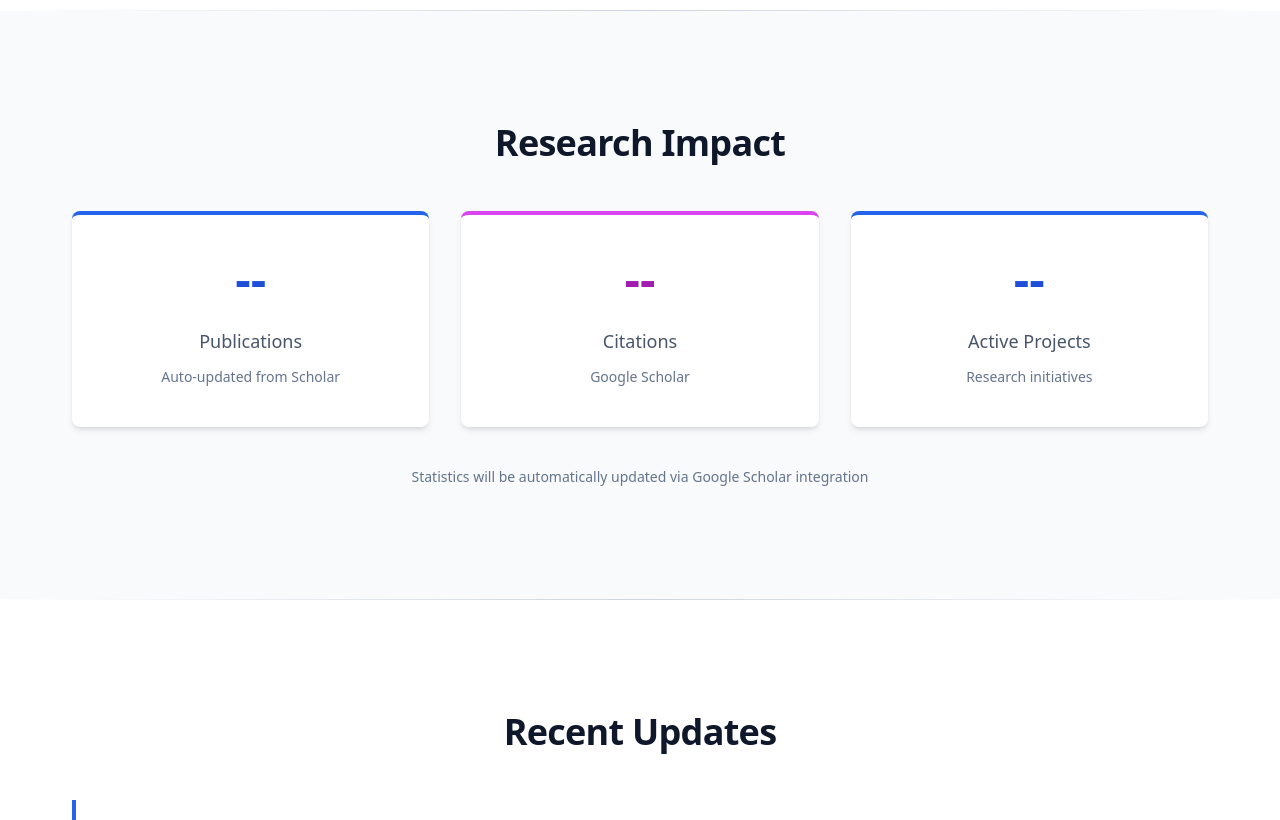
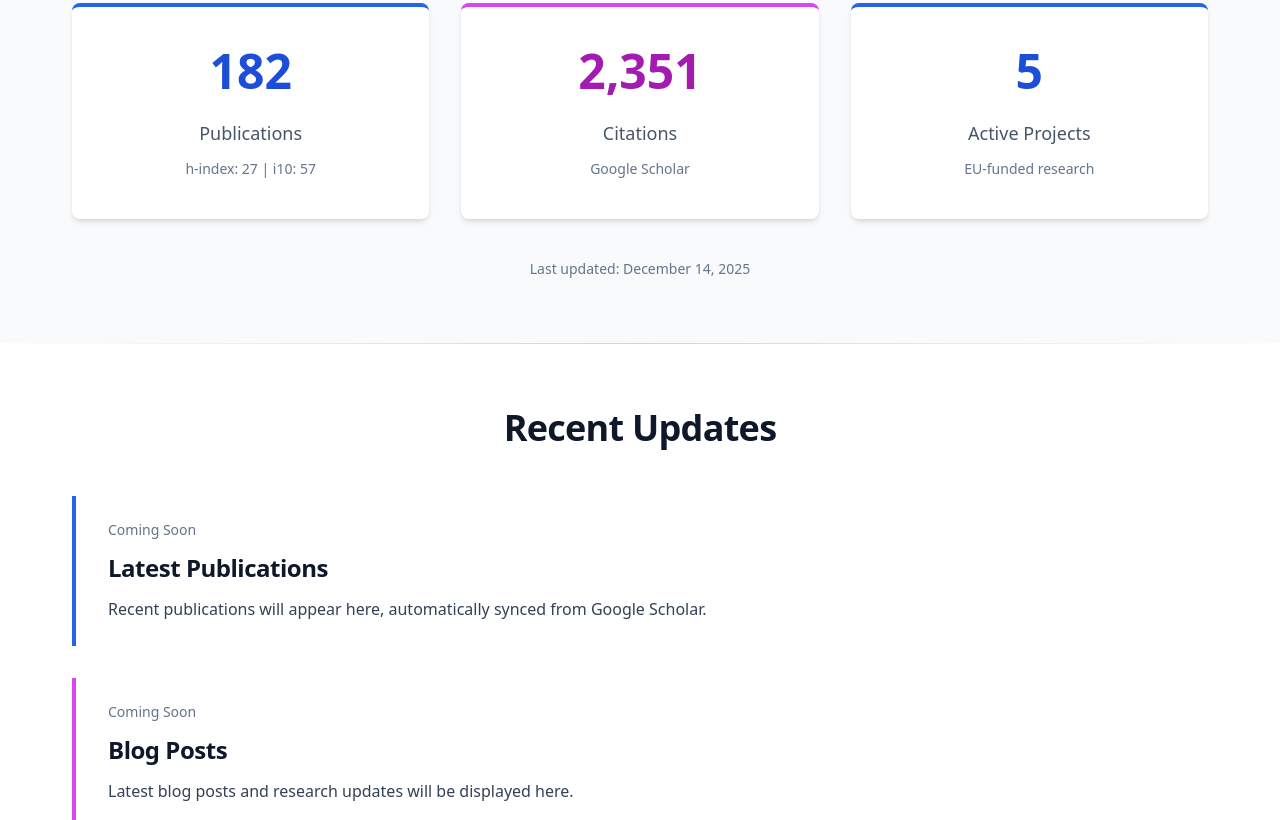
Before and after one commit to xilouris/xilouris.github.io, an Astro site: page / in a window 1280 px wide. Shown: the part 1280-2100 px from the top of the page. Built offline with nearby package versions, Linux system fonts and the light colour scheme; Astro itself is replaced by a stand-in of ours.

Commit message:
fix: display Google Scholar stats on homepage and reduce section spacing
- Import scholarStats and activeProjects data
- Display real publication count (182), citations (2,351), h-index (27), i10-index (57)
- Show active projects count (5)
- Add last updated timestamp
- Reduce section padding from py-24/py-28 to py-12/py-16 for better spacing
- Reduce hero section from py-32 to py-20

Fixes #1: Research impact statistics now show actual Google Scholar data
Fixes #2: Reduced gaps between sections on landing page

```diff
--- a/src/pages/index.astro
+++ b/src/pages/index.astro
@@ -1,11 +1,13 @@
 ---
 import BaseLayout from '../layouts/BaseLayout.astro';
 import { profile } from '../data/profile';
+import { scholarStats } from '../data/publications-auto';
+import { activeProjects } from '../data/projects';
 ---
 
 <BaseLayout title="Home">
   <!-- Hero Section -->
-  <section class="bg-gradient-to-br from-primary-50 via-white to-accent-50 py-24 md:py-32">
+  <section class="bg-gradient-to-br from-primary-50 via-white to-accent-50 py-16 md:py-20">
     <div class="container mx-auto px-4 sm:px-6 lg:px-8 max-w-7xl">
       <div class="grid grid-cols-1 lg:grid-cols-3 gap-16 items-center">
         <!-- Profile Image -->
@@ -79,7 +81,7 @@ import { profile } from '../data/profile';
   </section>
 
   <!-- Research Interests Section -->
-  <section class="py-20 md:py-24 bg-white">
+  <section class="py-12 md:py-16 bg-white">
     <div class="container mx-auto px-4 sm:px-6 lg:px-8 max-w-6xl">
       <h2 class="text-3xl md:text-4xl font-bold text-secondary-900 mb-12 text-center">
         Research Interests
@@ -98,30 +100,30 @@ import { profile } from '../data/profile';
   <div class="h-px bg-gradient-to-r from-transparent via-secondary-300 to-transparent"></div>
 
   <!-- Quick Stats Section -->
-  <section class="py-24 md:py-28 bg-secondary-50">
+  <section class="py-12 md:py-16 bg-secondary-50">
     <div class="container mx-auto px-4 sm:px-6 lg:px-8 max-w-6xl">
       <h2 class="text-3xl md:text-4xl font-bold text-secondary-900 mb-12 text-center">
         Research Impact
       </h2>
       <div class="grid grid-cols-1 md:grid-cols-3 gap-8">
         <div class="bg-white rounded-lg p-10 shadow-md hover:shadow-lg text-center border-t-4 border-primary-600 transition-shadow">
-          <div class="text-5xl font-bold text-primary-700 mb-6">--</div>
+          <div class="text-5xl font-bold text-primary-700 mb-6">{scholarStats.totalPublications}</div>
           <div class="text-lg text-secondary-600 font-medium mb-3">Publications</div>
-          <div class="text-sm text-secondary-500">Auto-updated from Scholar</div>
+          <div class="text-sm text-secondary-500">h-index: {scholarStats.hIndex} | i10: {scholarStats.i10Index}</div>
         </div>
         <div class="bg-white rounded-lg p-10 shadow-md hover:shadow-lg text-center border-t-4 border-accent-500 transition-shadow">
-          <div class="text-5xl font-bold text-accent-700 mb-6">--</div>
+          <div class="text-5xl font-bold text-accent-700 mb-6">{scholarStats.totalCitations.toLocaleString()}</div>
           <div class="text-lg text-secondary-600 font-medium mb-3">Citations</div>
           <div class="text-sm text-secondary-500">Google Scholar</div>
         </div>
         <div class="bg-white rounded-lg p-10 shadow-md hover:shadow-lg text-center border-t-4 border-primary-600 transition-shadow">
-          <div class="text-5xl font-bold text-primary-700 mb-6">--</div>
+          <div class="text-5xl font-bold text-primary-700 mb-6">{activeProjects.length}</div>
           <div class="text-lg text-secondary-600 font-medium mb-3">Active Projects</div>
-          <div class="text-sm text-secondary-500">Research initiatives</div>
+          <div class="text-sm text-secondary-500">EU-funded research</div>
         </div>
       </div>
       <p class="text-center text-secondary-500 text-sm mt-10">
-        Statistics will be automatically updated via Google Scholar integration
+        Last updated: {new Date(scholarStats.lastUpdated).toLocaleDateString('en-US', { year: 'numeric', month: 'long', day: 'numeric' })}
       </p>
     </div>
   </section>
@@ -130,7 +132,7 @@ import { profile } from '../data/profile';
   <div class="h-px bg-gradient-to-r from-transparent via-secondary-300 to-transparent"></div>
 
   <!-- Recent Updates Section -->
-  <section class="py-24 md:py-28 bg-white">
+  <section class="py-12 md:py-16 bg-white">
     <div class="container mx-auto px-4 sm:px-6 lg:px-8 max-w-4xl">
       <h2 class="text-3xl md:text-4xl font-bold text-secondary-900 mb-12 text-center">
         Recent Updates
```
